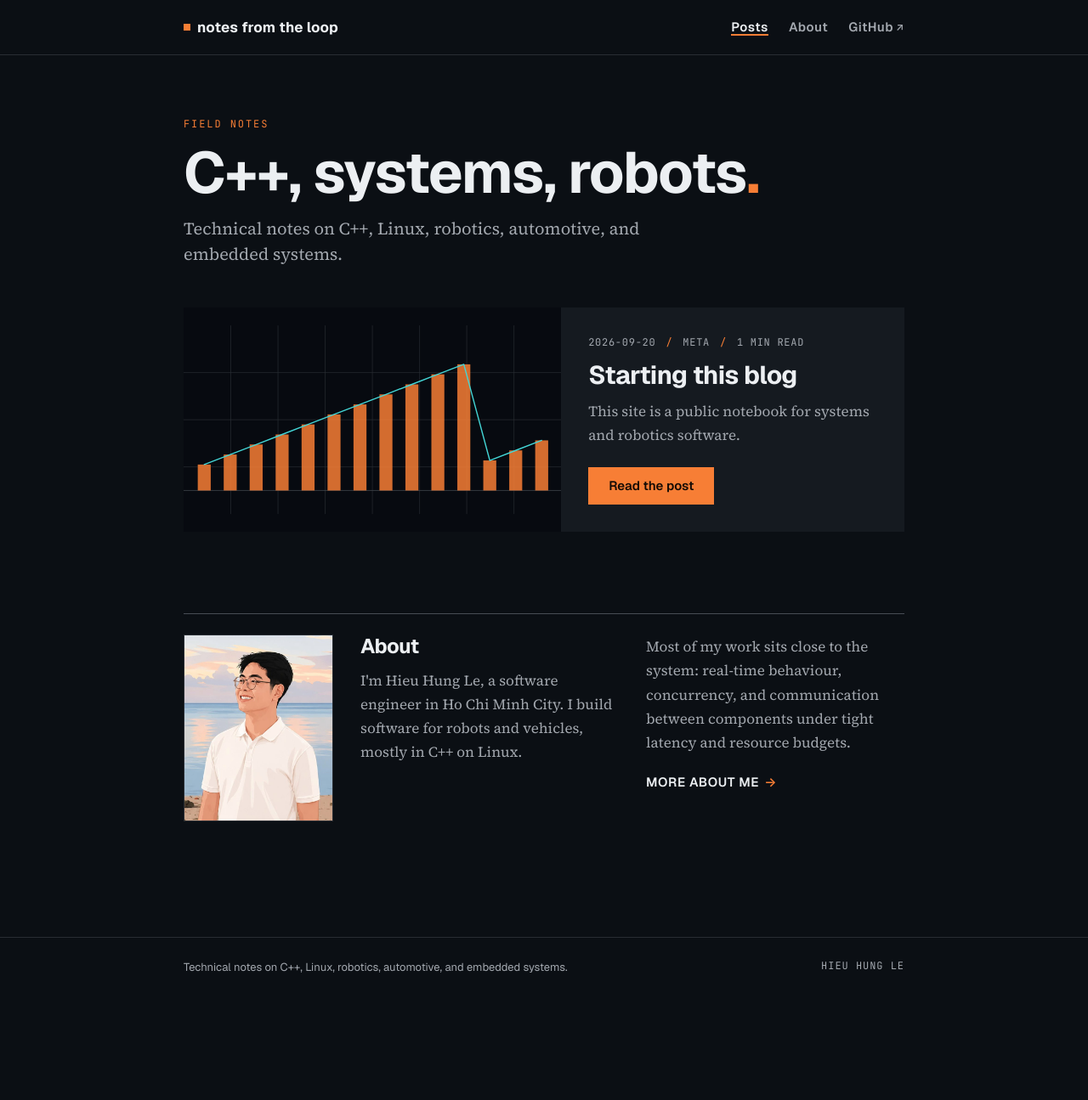
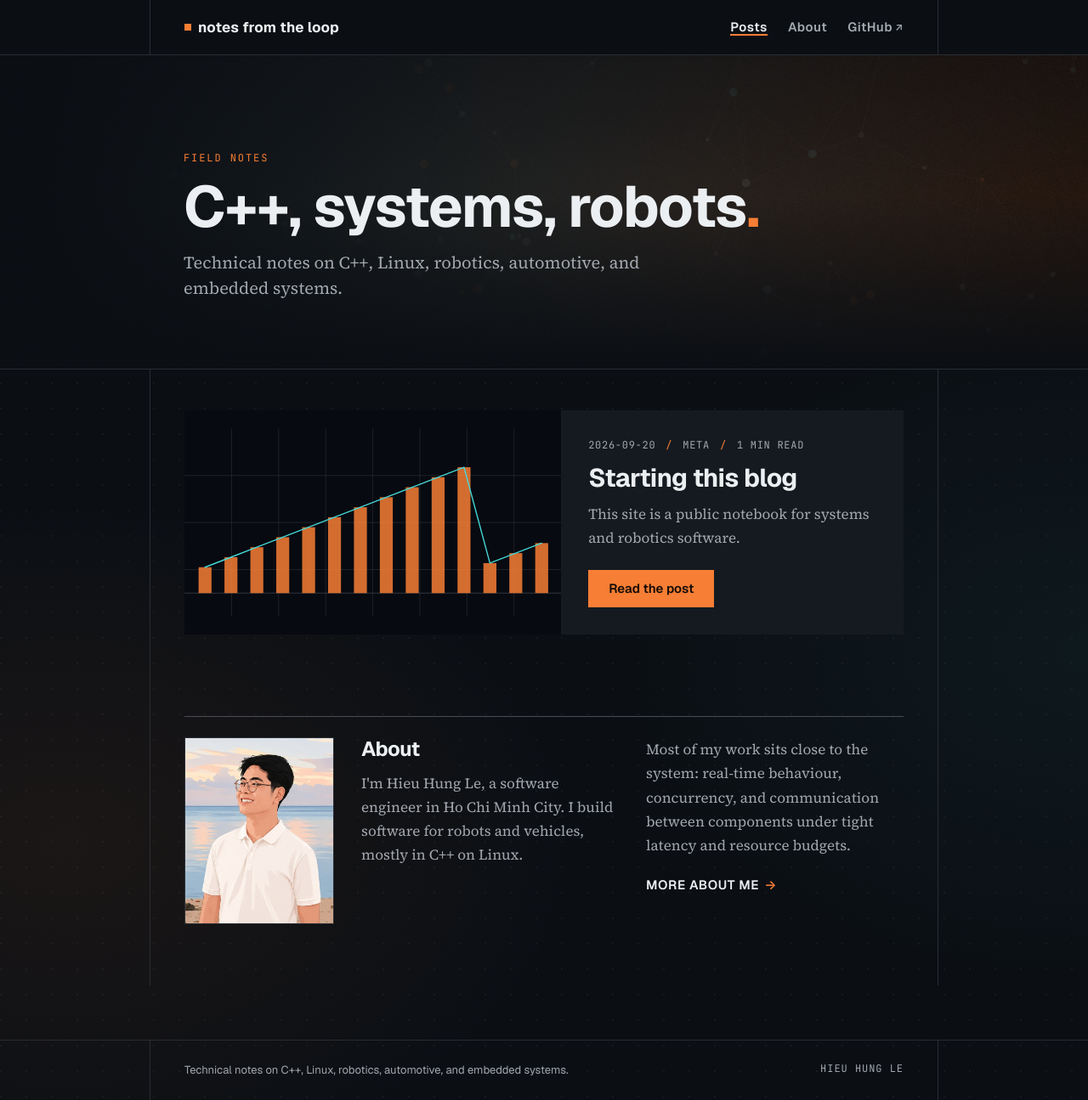
Before and after one commit to lehunghieu1503/lehunghieu1503.github.io, a Jekyll site: the page built from index.md, in a window 1280 px wide and 1295 px high. Shown: the whole window at 85% size. Built offline with Jekyll 4.4.1, drawn with Linux system fonts in a browser that asks for light colours.

Commit message:
Fill the empty background with a technical canvas and a hero band
Add a faint dot grid, two brand-tinted glows, and hairline rules framing
the content column so the wide-screen margins read as intentional.

Make the home hero full-bleed with a generated mesh background, layered
gradients for text contrast, and an inner wrapper that keeps the copy on
the column. Preload the hero image on the home page only.

```diff
--- a/_layouts/default.html
+++ b/_layouts/default.html
@@ -18,6 +18,7 @@
   <link rel="preconnect" href="https://fonts.gstatic.com" crossorigin>
   <link rel="stylesheet" href="https://fonts.googleapis.com/css2?family=Geist:wght@400;500;600;700&family=Source+Serif+4:ital,opsz,wght@0,8..60,400;0,8..60,600;1,8..60,400&family=JetBrains+Mono:wght@400;500;700&display=swap">
   <link rel="stylesheet" href="{{ '/assets/style.css' | relative_url }}?v={{ site.time | date: '%s' }}">
+  {% if page.layout == 'home' %}<link rel="preload" as="image" href="{{ '/assets/img/hero.jpg' | relative_url }}">{% endif %}
   {% feed_meta %}
 </head>
 <body>
--- a/_layouts/home.html
+++ b/_layouts/home.html
@@ -2,9 +2,11 @@
 layout: default
 ---
 <section class="hero">
-  <p class="hero__label">Field notes</p>
-  <h1 class="hero__title">C++, systems, robots<span class="hero__dot">.</span></h1>
-  <p class="hero__lede">{{ site.description }}</p>
+  <div class="hero__inner">
+    <p class="hero__label">Field notes</p>
+    <h1 class="hero__title">C++, systems, robots<span class="hero__dot">.</span></h1>
+    <p class="hero__lede">{{ site.description }}</p>
+  </div>
 </section>
 
 {{ content }}
--- a/assets/style.css
+++ b/assets/style.css
@@ -43,6 +43,13 @@
   --sp-16: 4rem;
   --sp-24: 6rem;
 
+  --pad-top: clamp(2.5rem, 6vw, 4.5rem);
+  --pad-inline: clamp(1.25rem, 5vw, 2.5rem);
+  --col: 58rem;
+  --grid-dot: oklch(1 0 0 / 0.055);
+  --glow-accent: oklch(0.72 0.17 48 / 0.07);
+  --glow-accent-2: oklch(0.8 0.12 195 / 0.05);
+
   --dur-fast: 120ms;
   --dur-base: 220ms;
   --ease-out-quart: cubic-bezier(0.25, 1, 0.5, 1);
@@ -54,12 +61,22 @@
 *::before,
 *::after { box-sizing: border-box; }
 
-html { font-size: 100%; -webkit-text-size-adjust: 100%; }
+html {
+  font-size: 100%;
+  -webkit-text-size-adjust: 100%;
+  background-color: var(--bg);
+}
 
 body {
   margin: 0;
   overflow-x: clip;
-  background: var(--bg);
+  background-color: var(--bg);
+  background-image:
+    radial-gradient(circle at 1px 1px, var(--grid-dot) 0.5px, oklch(1 0 0 / 0) 1.5px),
+    radial-gradient(54rem 36rem at 6% 62rem, var(--glow-accent), oklch(0.72 0.17 48 / 0) 70%),
+    radial-gradient(48rem 34rem at 100% 48rem, var(--glow-accent-2), oklch(0.8 0.12 195 / 0) 72%);
+  background-repeat: repeat, no-repeat, no-repeat;
+  background-size: 30px 30px, auto, auto;
   color: var(--ink);
   font-family: var(--font-sans);
   font-size: var(--fs-base);
@@ -85,13 +102,14 @@ a {
 
 .wrap {
   width: 100%;
-  max-width: 58rem;
+  max-width: var(--col);
   margin-inline: auto;
-  padding-left: max(clamp(1.25rem, 5vw, 2.5rem), env(safe-area-inset-left));
-  padding-right: max(clamp(1.25rem, 5vw, 2.5rem), env(safe-area-inset-right));
+  padding-left: max(var(--pad-inline), env(safe-area-inset-left));
+  padding-right: max(var(--pad-inline), env(safe-area-inset-right));
+  border-inline: 1px solid var(--line);
 }
 
-main.wrap { padding-block: clamp(2.5rem, 6vw, 4.5rem); }
+main.wrap { padding-block: var(--pad-top) clamp(2.5rem, 6vw, 4.5rem); }
 
 .sr-only {
   position: absolute;
@@ -210,7 +228,30 @@ main.wrap { padding-block: clamp(2.5rem, 6vw, 4.5rem); }
 .site-nav a:active { transform: translateY(1px); }
 
 .hero {
+  position: relative;
+  width: 100vw;
+  margin-left: 50%;
+  transform: translateX(-50%);
+  margin-top: calc(-1 * var(--pad-top));
   margin-bottom: var(--sp-12);
+  padding-block: clamp(3.5rem, 9vw, 7rem) clamp(3rem, 7vw, 5rem);
+  border-bottom: 1px solid var(--line);
+  background-color: var(--bg);
+  background-image:
+    linear-gradient(90deg, var(--bg) 2%, oklch(0.165 0.012 258 / 0.7) 42%, oklch(0.165 0.012 258 / 0.26) 100%),
+    linear-gradient(180deg, oklch(0.165 0.012 258 / 0.38) 0%, oklch(0.165 0.012 258 / 0.08) 45%, var(--bg) 100%),
+    url("img/hero.jpg");
+  background-size: cover, cover, cover;
+  background-position: center, center, center;
+  background-repeat: no-repeat;
+}
+
+.hero__inner {
+  width: 100%;
+  max-width: var(--col);
+  margin-inline: auto;
+  padding-left: max(var(--pad-inline), env(safe-area-inset-left));
+  padding-right: max(var(--pad-inline), env(safe-area-inset-right));
 }
 
 .hero__label {
```
Also changed, not shown: assets/img/hero.jpg (added).
